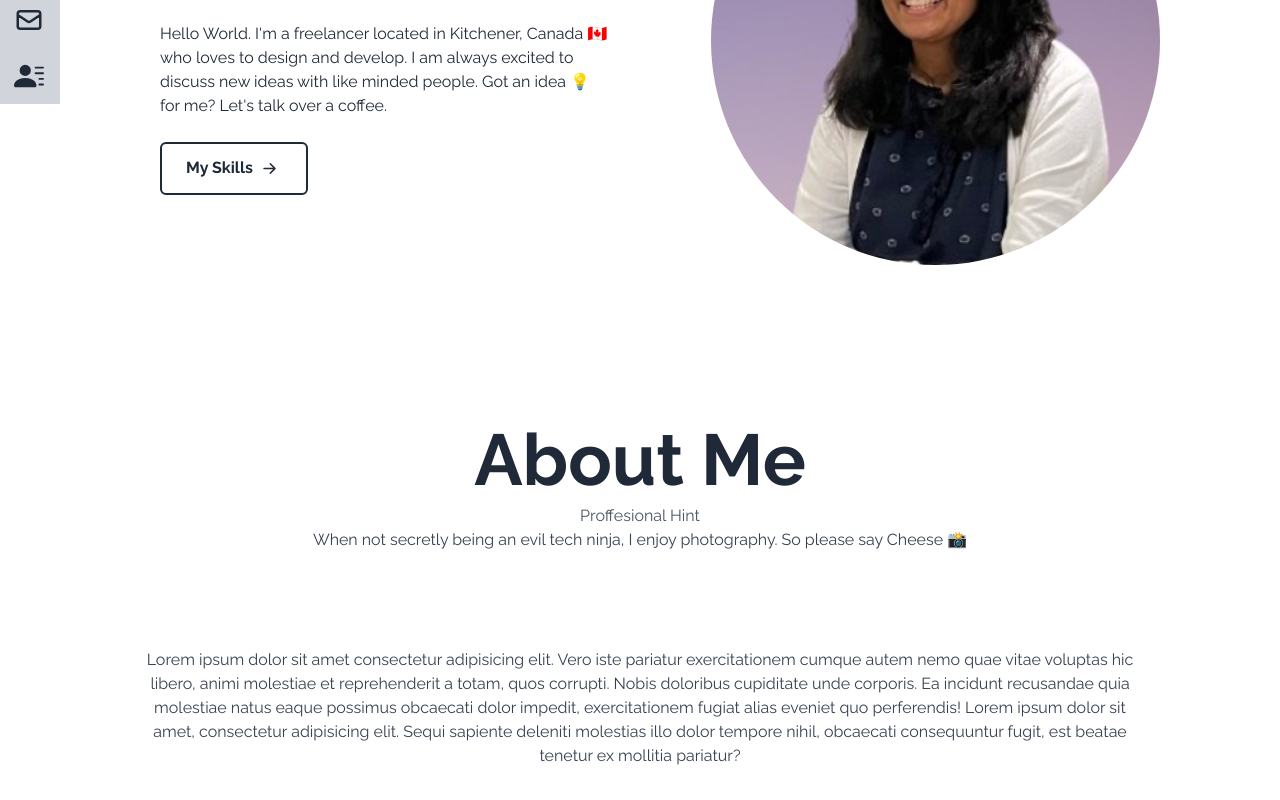
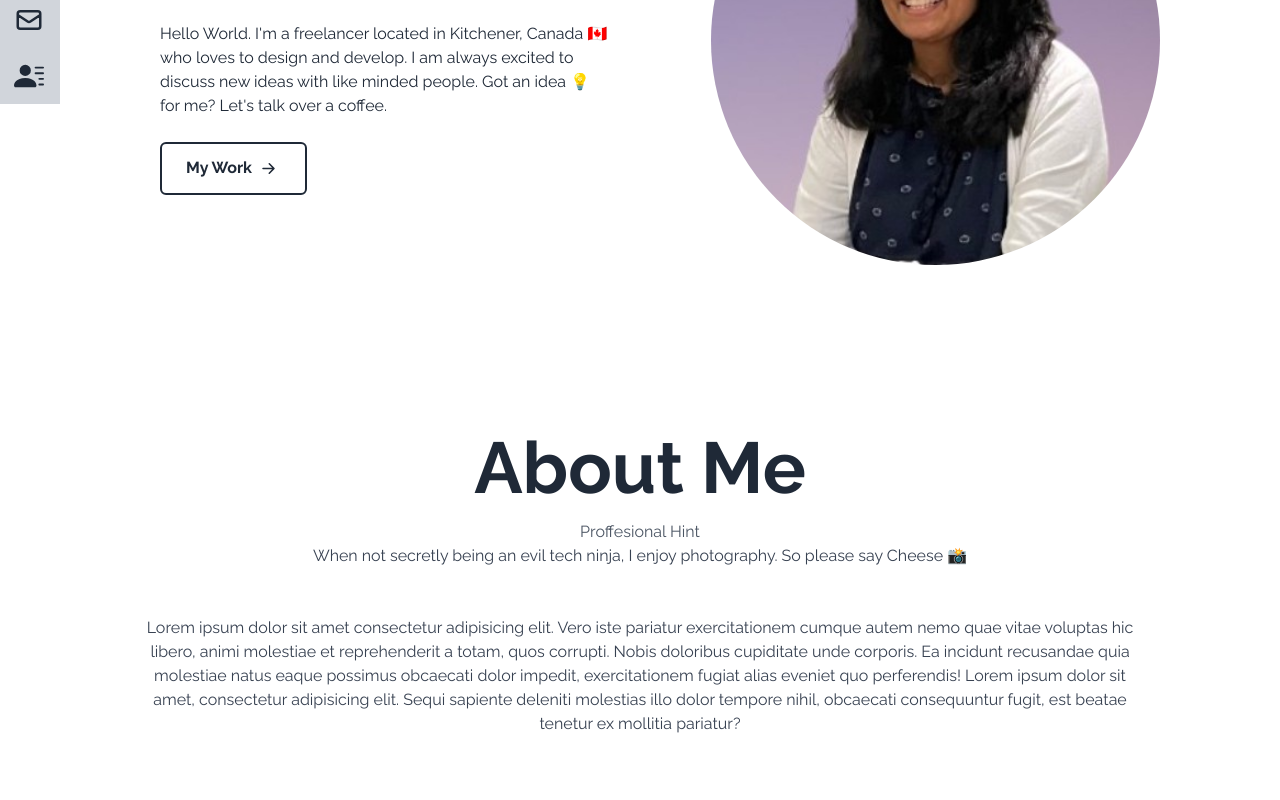
Before and after one commit to nishisurti2608/nishisurti_portfolio, a React (Create React App) app: page / in a window 1280 px wide. Shown: the part 400-1200 px from the top of the page. Built offline with nearby package versions, Linux system fonts and the light colour scheme; a web font is replaced by a local one.

Commit message:
Final changes

```diff
--- a/src/componnets/About/About.jsx
+++ b/src/componnets/About/About.jsx
@@ -7,7 +7,7 @@ const About = () => {
       className="w-full h-full dark:bg-gray-800 bg-white dark:text-white text-gray-800"
     >
       <div className="max-w-screen-lg p-4 mx-auto flex flex-col justify-center w-full  text-center ">
-        <h2 className="text-4xl sm:text-7xl font-bold py-2">About Me</h2>
+        <h2 className="text-4xl sm:text-7xl font-bold py-4">About Me</h2>
         <h1 className="dark:text-gray-300 text-gray-600 ">
           Proffesional Hint <br />
           <span className="dark:text-gray-400 text-gray-700 py-4">
@@ -15,7 +15,7 @@ const About = () => {
             please say Cheese 📸
           </span>
         </h1>
-        <span className="dark:text-gray-400  text-gray-700  py-24">
+        <span className="dark:text-gray-400  text-gray-700  py-12">
           Lorem ipsum dolor sit amet consectetur adipisicing elit. Vero iste
           pariatur exercitationem cumque autem nemo quae vitae voluptas hic
           libero, animi molestiae et reprehenderit a totam, quos corrupti. Nobis
--- a/src/componnets/Home/Home.jsx
+++ b/src/componnets/Home/Home.jsx
@@ -1,5 +1,7 @@
 import React from "react";
 import { BsArrowRightShort } from "react-icons/bs";
+
+import { Link } from "react-scroll";
 import HeroImage from "../../assets/nishiprofile.jpeg";
 const Home = () => {
   return (
@@ -20,18 +22,24 @@ const Home = () => {
             over a coffee.
           </p>
           <div className="group">
-            <button
-              className=" dark:text-gray-800
+            <button>
+              <Link
+                to="Portfolio"
+                smooth
+                duration={500}
+                className=" dark:text-gray-800
              font-bold  w-fit px-6 py-3 my-2 flex items-center rounded-md dark:bg-gradient-to-l from-slate-400 to-slate-500
             border-2
              border-gray-800
 
              cursor-pointer hover:scale-110 duration-300"
-            >
-              My Skills
-              <span className="group-hover hover:rotate-90 duration-300">
-                <BsArrowRightShort size={25} className="ml-1" />
-              </span>
+              >
+                My Work
+                <span className="group-hover:rotate-90 duration-300">
+                  <BsArrowRightShort size={25} className="ml-1" />
+                </span>
+              </Link>
+              <span className="group-hover hover:rotate-90 duration-300"></span>
             </button>
           </div>
         </div>
--- a/src/componnets/Navbar/Navbar.jsx
+++ b/src/componnets/Navbar/Navbar.jsx
@@ -34,7 +34,13 @@ const Navbar = () => {
   return (
     <div className="flex justify-between items-center w-full h-20 px-6 text-white dark:bg-gray-800 bg-white fixed shadow-md dark:shadow-gray-900 shadow-gray-100">
       <div>
-        <img src={logo} className="App-logo w-full h-20" alt="logo" />
+        <a href="/">
+          <img
+            src={logo}
+            className="App-logo w-full h-20 cursor-pointer"
+            alt="logo"
+          />
+        </a>
       </div>
       <ul className="hidden md:flex">
         {links.map(({ id, link }) => (
--- a/src/componnets/Portfolio/Portfolio.jsx
+++ b/src/componnets/Portfolio/Portfolio.jsx
@@ -66,16 +66,16 @@ const Portfolio = () => {
           </h1>
         </div>
 
-        <div className="grid sm:grid-cols-2 md:grid-cols-3 gap-8 px-12 sm:px-0">
+        <div className="grid sm:grid-cols-2 md:grid-cols-3  gap-8 px-12 md:m-12 sm:px-0">
           {portfolios.map(({ id, src, pname, des, languages }) => (
             <div
               key={id}
-              className="shadow-md dark:shadow-gray-600  shadow-gray-800 rounded-lg"
+              className="shadow-md dark:shadow-gray-600 hover:scale-105 cursor-pointer shadow-gray-800 rounded-lg"
             >
               <img
                 src={src}
                 alt=""
-                className="rounded-md duration-200 hover:scale-105 cursor-pointer"
+                className="rounded-md duration-200  cursor-pointer"
               />
               <div className="px-6 py-4">
                 <div className="font-bold text-xl mb-2 dark:text-white text-gray-800">
--- a/src/componnets/Technology/Technology.jsx
+++ b/src/componnets/Technology/Technology.jsx
@@ -6,7 +6,7 @@ import javascript from "../../assets/javascript.png";
 import reactImage from "../../assets/react.png";
 import nextjs from "../../assets/nextjs.png";
 import graphql from "../../assets/graphql.png";
-import github from "../../assets/github.png";
+
 import tailwind from "../../assets/tailwind.png";
 
 const Technology = () => {
@@ -53,12 +53,6 @@ const Technology = () => {
       title: "GraphQL",
       style: "shadow-pink-400",
     },
-    {
-      id: 8,
-      src: github,
-      title: "GitHub",
-      style: "dark:shadow-gary-800 shadow-black",
-    },
   ];
 
   return (
```
